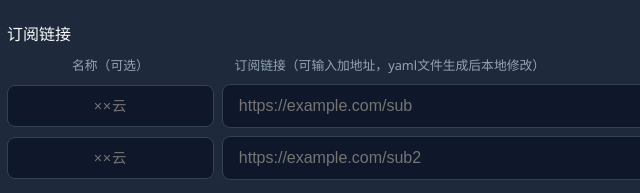
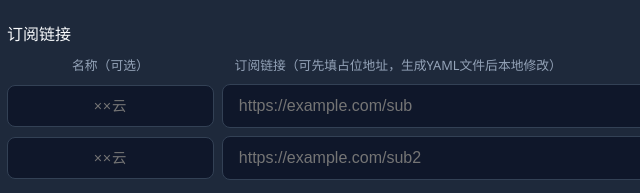
Before and after one commit to ctowl/ctowl.github.io, a plain HTML site: page index.html in a window 1280 px wide. Shown: the part 260-453 px from the top of the page, 116-756 px from the left. Drawn offline with Linux system fonts and the light colour scheme.

Commit message:
Update index.html

```diff
--- a/index.html
+++ b/index.html
@@ -650,7 +650,7 @@
                     <label>订阅链接</label>
                     <div class="url-header">
                         <span class="name-label">名称（可选）</span>
-                        <span class="link-label">订阅链接（可输入加地址，yaml文件生成后本地修改）</span>
+                        <span class="link-label">订阅链接（可先填占位地址，生成YAML文件后本地修改）</span>
                     </div>
                     <div id="url-list">
                         <div class="url-item">
```
